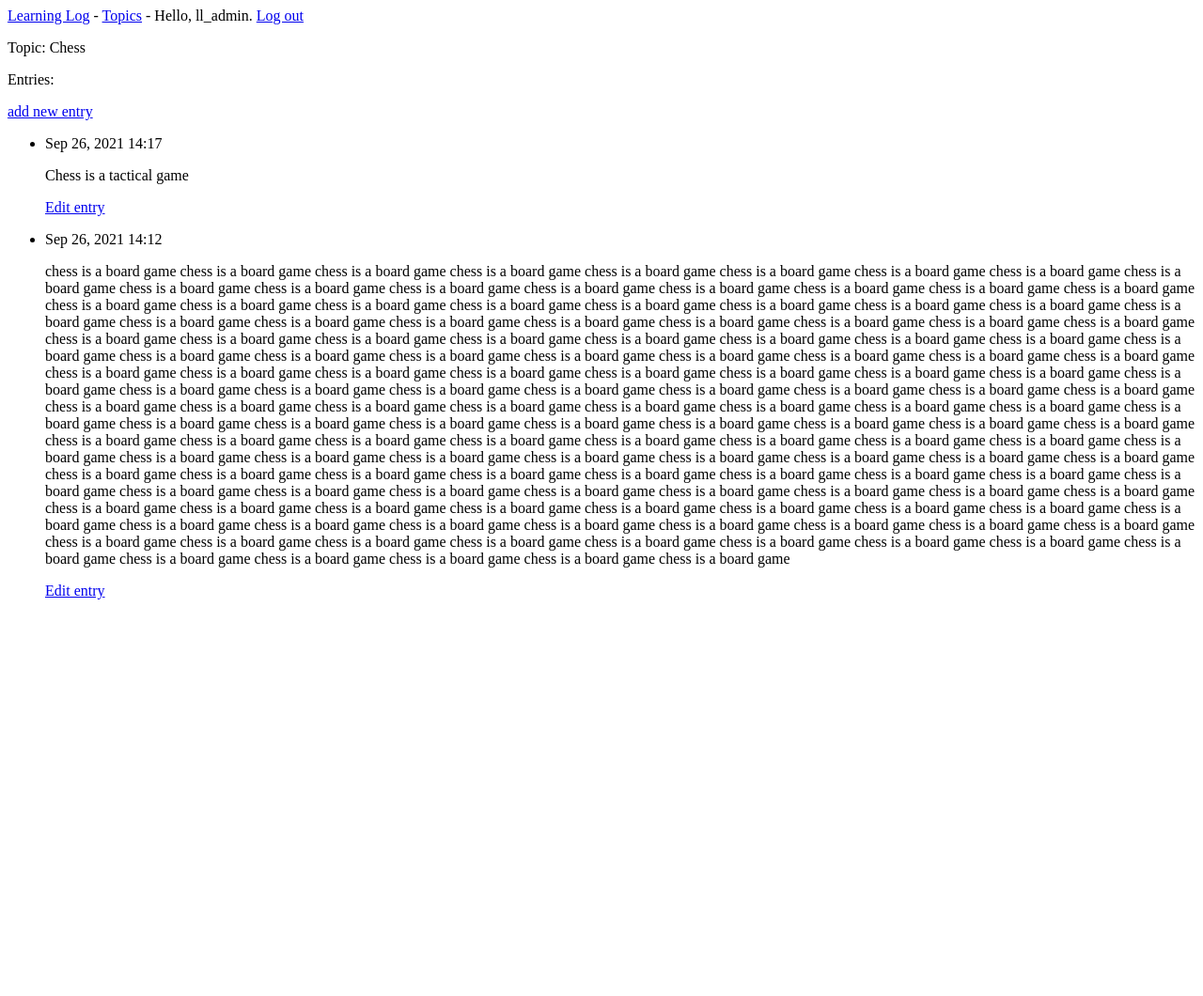
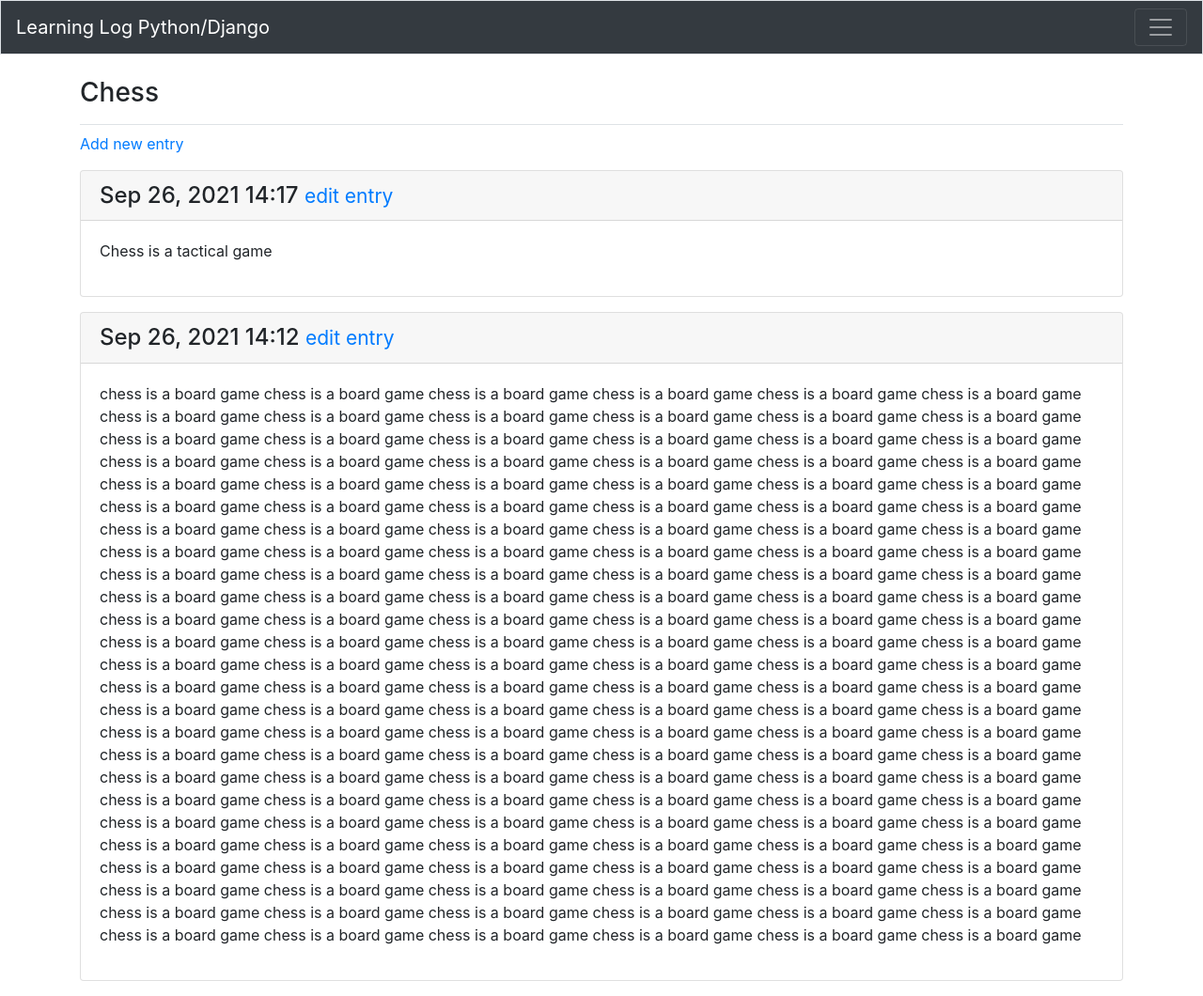
Before and after one commit to VandalTryHard/-Python-Django, a Django app: page /topics/1/ in a window 1280 px wide. Shown: the whole page at 94% size. Before the commit the page ends 638 px from the top, so only its background shows below. Run offline with Django 3.2, Linux system fonts and the light colour scheme; a user stored in the database is signed in; data comes from the database, SQL or seed files in the repository; both versions use the stored data as it was after the commit; some libraries are stand-ins or nearby versions.

Commit message:
FirstProject-Python-Django
Использование Bootstrap для оформления Learning Log.
Изменение base.html.
Оформление домашней страницы с использованием табло.
Оформление страницы входа.
Оформление страницы со списком тем.
Оформление записей на странице темы.
Развертывание Learning Log, при помощи Heroku.
Создание учетной записи Heroku.
Установка инструментария Heroku CLI.
Пакеты django-heroku,  psycopg2, gunicorn.
Назначение исполнительной среды Python.
Изменение файла settings.py для Heroku.
Создание файла Procfile для запуска процессов.
Использование Git для управления файлами проекта.
Установка и настройка Git.

```diff
--- a/Project_Django/learning_log/learning_logs/templates/learning_logs/base.html
+++ b/Project_Django/learning_log/learning_logs/templates/learning_logs/base.html
@@ -1,13 +1,70 @@
-<p>
-  <a href="{% url 'learning_logs:index' %}">Learning Log</a> -
-  <a href="{% url 'learning_logs:topics' %}">Topics</a> -
-  {% if user.is_authenticated %}
-    Hello, {{ user.username }}.
-    <a href="{% url 'users:logout' %}">Log out</a>
-  {% else %}
-    <a href="{% url 'users:register' %}">Register</a> -
-    <a href="{% url 'users:login' %}">Log in</a>
-  {% endif %}
-</p>
+{% load bootstrap4 %}
 
-{% block content %}{% endblock content %}
+<!doctype html>
+<html lang='en'>
+  <head>
+    <meta charset="UTF-8">
+    <meta name="viewport" content="width=device-width, initial-scale=1,
+    shrink-to-fit=no">
+    <title>Learning Log Python/Django</title>
+
+    {% bootstrap_css %}
+    {% bootstrap_javascript jquery='full' %}
+  </head>
+
+  <body>
+
+    <nav class="navbar navbar-expend-md navbar-dark bg-dark mb-4 border">
+      <a class="navbar-brand" href="{% url 'learning_logs:index'%}">
+        <!--Имя проекта-->
+        Learning Log
+        Python/Django
+      </a>
+
+      <button class="navbar-toggler" type="button" data-toggle="collapse"
+        data-target="#navbarCollapse" aria-controls="navbarCollapse"
+        aria-expanded="false" aria-label="Toggle navigation">
+      <span class="navbar-toggler-icon"></span></button>
+
+      <!--Навигационная панель-->
+    <div class="collapse navbar-collapse" id="navbarCollapse">
+      <ul class="navbar-nav mr-auto">
+        <li class="nav-item">
+          <a class="nav-link" href="{% url 'learning_logs:topics'%}">
+            Topics
+          </a>
+        </li>
+      </ul>
+      <ul class="navbar-nav ml-auto">
+        {% if user.is_authenticated %}
+          <li class="nav-item">
+            <span class="navbar-text"}>Hello, {{ user.username }}.</span>"
+          </li>
+          <li class="nav-item">
+            <a class="nav-link" href="{% url 'users:logout' %}">Log out</a>
+          </li>
+        {% else %}
+          <li class="nav-item">
+            <a class="nav-link" href="{% url 'users:register' %}">Register</a>
+          </li>
+          <li class='nav-item'>
+            <a class="nav-link" href="{% url 'users:login' %}">Log in</a>
+          </li>
+        {% endif %}
+      </ul>
+    </div>
+    </nav>
+
+    <!--Основной контент страницы-->
+    <main role="main" class="container">
+      <div class="pb-2 mb-2 border-bottom">
+        {% block page_header %}{% endblock page_header %}
+      </div>
+      <div>
+        {% block content %}{% endblock content %}
+      </div>
+    </main>
+
+  </body>
+
+</html>
--- a/Project_Django/learning_log/learning_logs/templates/learning_logs/topic.html
+++ b/Project_Django/learning_log/learning_logs/templates/learning_logs/topic.html
@@ -1,24 +1,25 @@
 {% extends 'learning_logs/base.html' %}
 
+{% block page_header %}
+  <h3>{{ topic }}</h3>
+{% endblock page_header %}
+
 {% block content %}
+  <p>
+<a href="{% url 'learning_logs:new_entry' topic.id %}">Add new entry</a>
+  </p>
 
-    <p>Topic: {{ topic }}</p>
-
-    <p>Entries:</p>
-    <p>
-        <a href="{% url 'learning_logs:new_entry' topic.id %}">add new entry</a>
-    </p>
-    <ul>
-        {% for entry in entries %}
-        <li>
-            <p>{{ entry.date_added|date:'M d, Y H:i' }}</p>
-            <p>{{ entry.text|linebreaks }}</p>
-            <p>
-                <a href="{% url 'learning_logs:edit_entry' entry.id %}">Edit entry</a>
-            </p>
-        </li>
-    {% empty %}
-        <li>There are no entries for this topic yet.</li>
-    {% endfor %}
-    </ul>
+  {% for entry in entries %}
+    <div class="card mb-3">
+      <h4 class="card-header">
+          {{ entry.date_added|date:'M d, Y H:i' }}
+          <small><a href="{% url 'learning_logs:edit_entry' entry.id %}">
+              edit entry
+          </a></small>
+      </h4>
+      <div class="card-body">
+          {{ entry.text|linebreaks }}
+      </div>
+    </div>
+  {% endfor %}
 {% endblock content %}
--- /dev/null
+++ b/Project_Django/learning_log/registr_users.txt
@@ -0,0 +1,2 @@
+QGeGBnXieri6qbq пароль для testuser1
+testuserman kWagnGengAwng4192
--- /dev/null
+++ b/Project_Django/learning_log/runtime.txt
@@ -0,0 +1 @@
+python-3.9.7
```
Also changed, not shown: Project_Django/learning_log/learning_log/settings.py (+8 -0 lines), Project_Django/learning_log/learning_logs/templates/learning_logs/index.html (+20 -1 lines), Project_Django/learning_log/learning_logs/templates/learning_logs/topics.html (+13 -9 lines), Project_Django/learning_log/requirements.txt (added, +12 -0 lines), Project_Django/learning_log/users/templates/registration/login.html (+13 -10 lines), Project_Django/learning_log/db.sqlite3, 5 other files.
